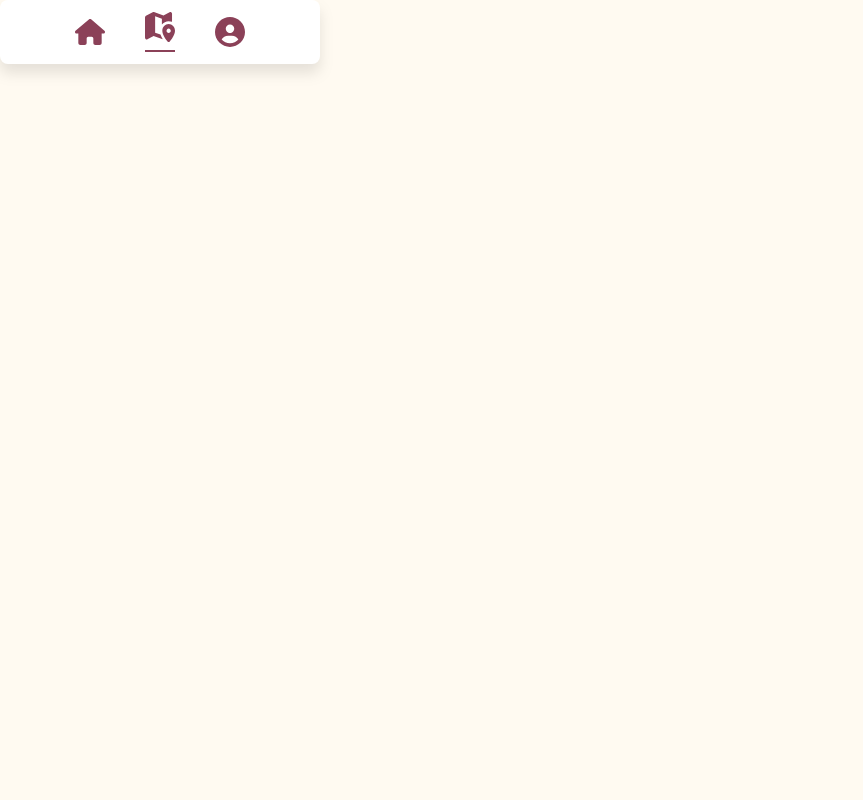
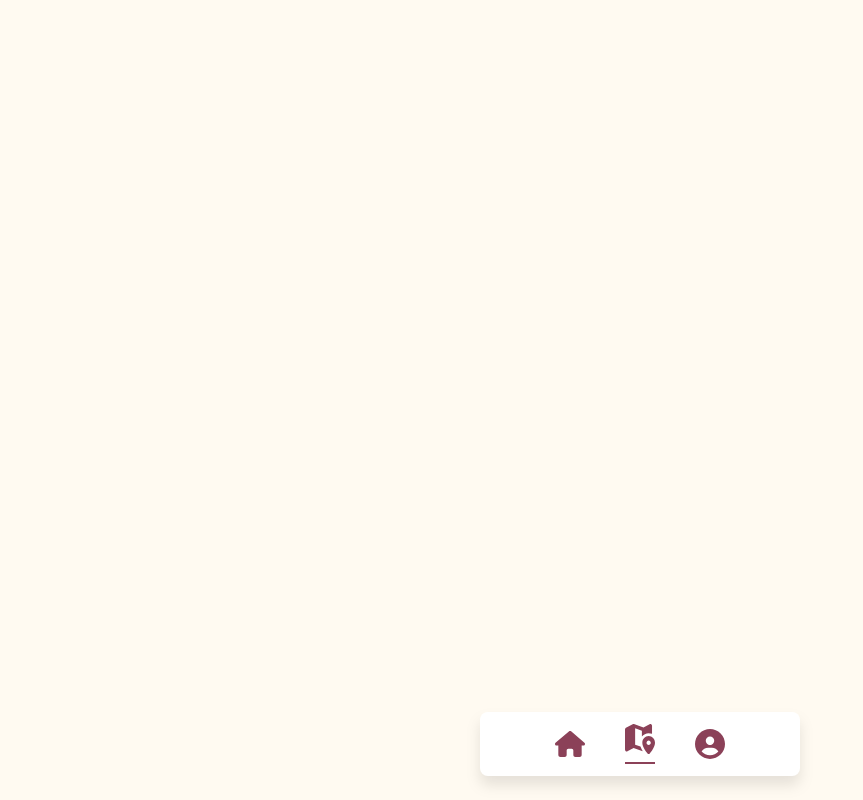
Before and after one commit to reonalddekapurio/TechJamIteam, a Next.js app in the folder next-app/: page /map in a window 1280 px wide. Shown: the whole page, without its empty margins (0-863 px from the left). Built offline with nearby package versions, Linux system fonts and the light colour scheme.

Commit message:
Update FooterNavItem.tsx

```diff
--- a/next-app/components/shared/FooterNavItem.tsx
+++ b/next-app/components/shared/FooterNavItem.tsx
@@ -7,7 +7,7 @@ import { usePathname } from "next/navigation";
 export function FooterNavItem() {
   const pathName = usePathname();
   return (
-    <footer className=" w-80 h-16  rounded-lg bg-[#FFF] drop-shadow-xl ">
+    <footer className=" w-80 h-16  rounded-lg bg-[#FFF] drop-shadow-xl fixed bottom-6 left-1/2 -translate-x-1/2">
       <nav>
         <ul className="flex justify-center items-center gap-10 p-2 h-16">
           <li>
```
